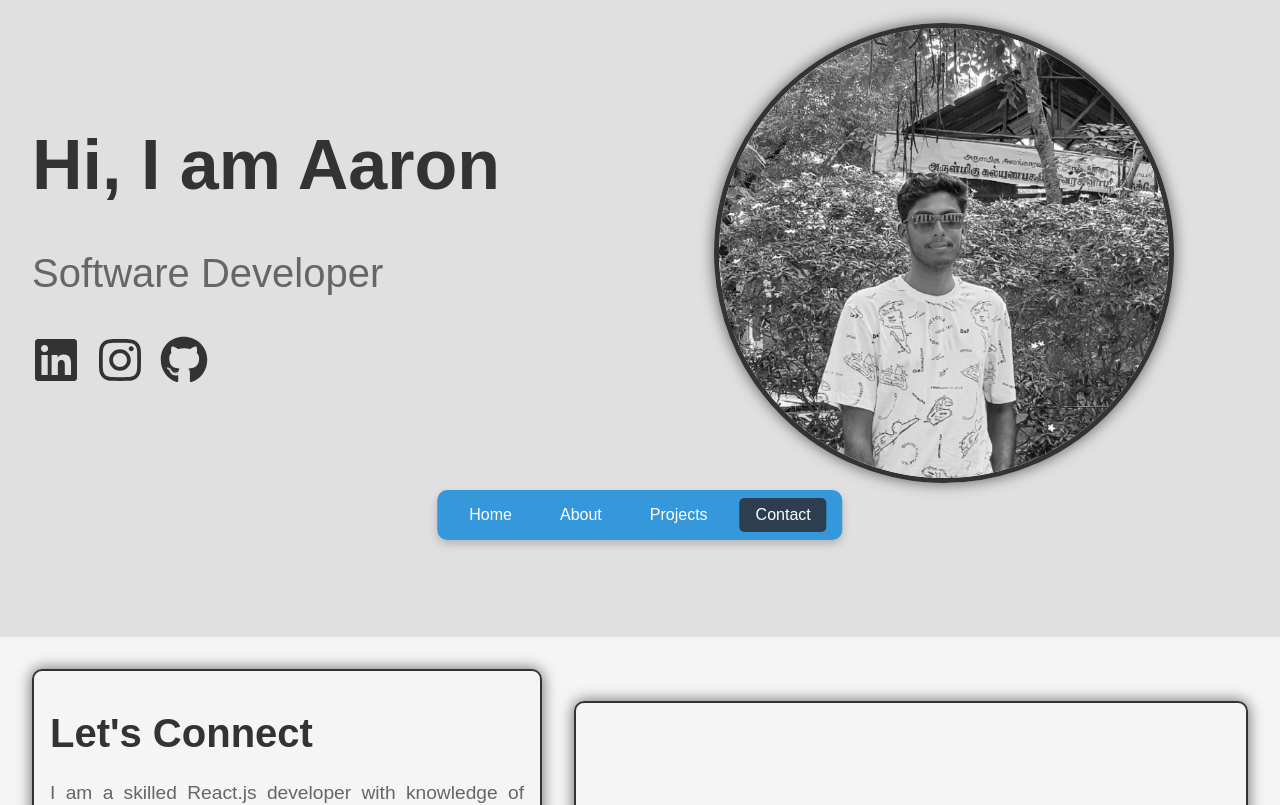
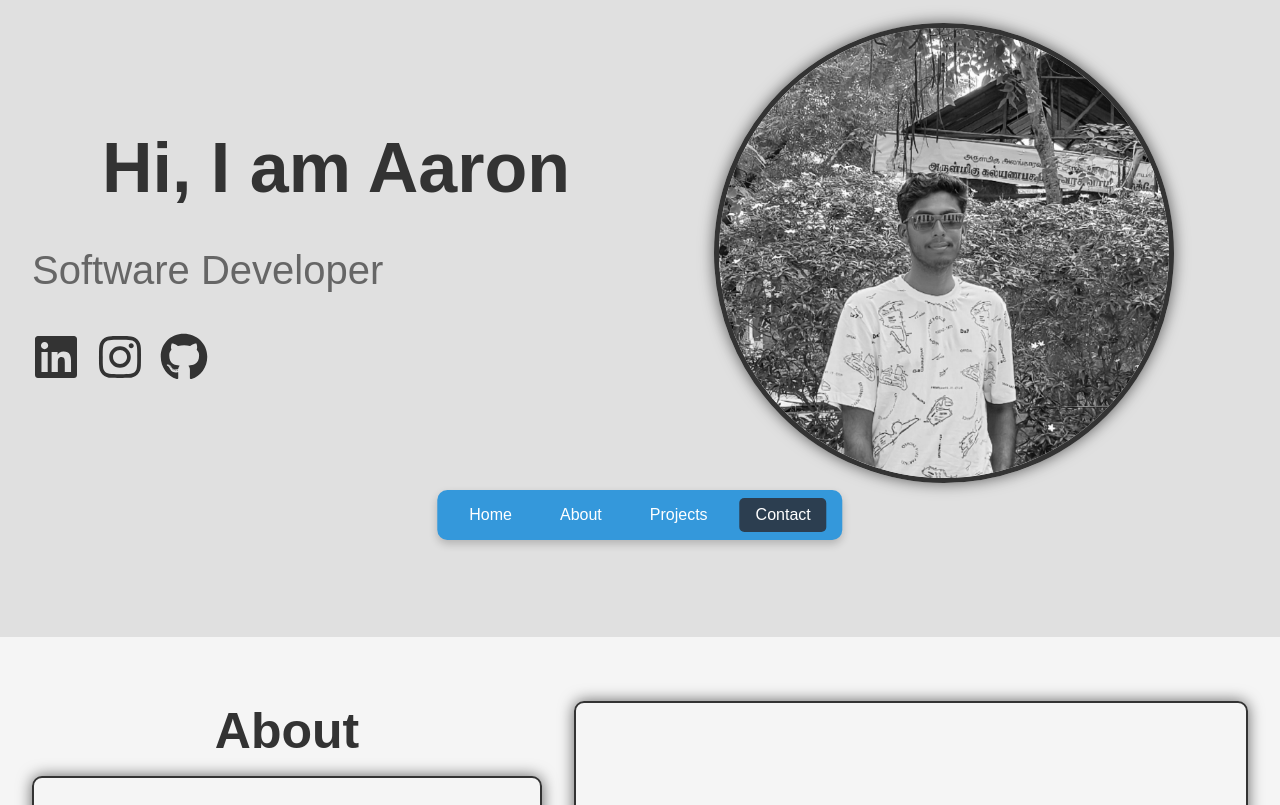
Before and after one commit to aarons2612/Portfolio, a React (Create React App) app: page / in a window 1280 px wide. Shown: the part 240-1045 px from the top of the page. Built offline with nearby package versions, Linux system fonts and the light colour scheme.

Commit message:
Updated the code

```diff
--- a/src/components/About.css
+++ b/src/components/About.css
@@ -75,6 +75,13 @@
   font-size: 40px;
 }
 
+h1{
+  margin-bottom: 1rem;
+  text-align: center;
+  color: #333333; /* Dark grey */
+  font-size: 50px;
+}
+
 .tech-items {
   display: grid;
   grid-template-columns: repeat(4, 1fr); /* 4 columns */
--- a/src/components/About.js
+++ b/src/components/About.js
@@ -9,6 +9,7 @@ const About = () => {
   return (
     <div className="about fade-out" id="about">
       <div className="left-column">
+        <h1>About</h1>
         <div className="left-section">
           <h1>Let's Connect</h1>
           <p>
```
